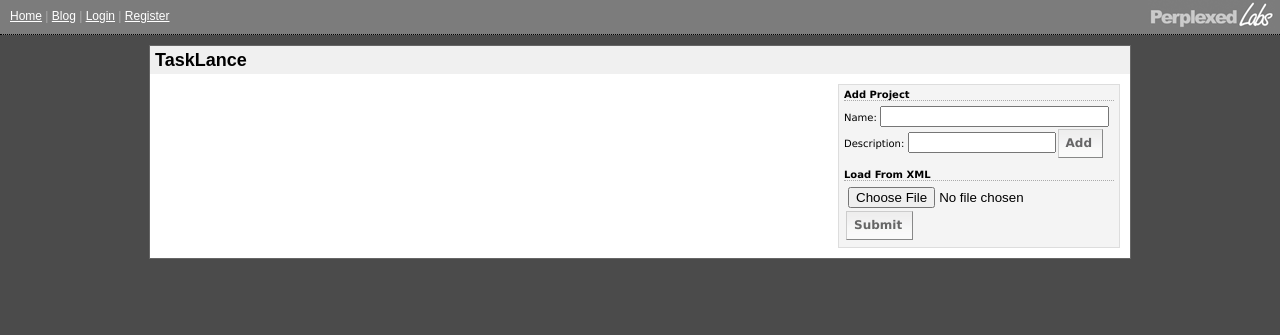
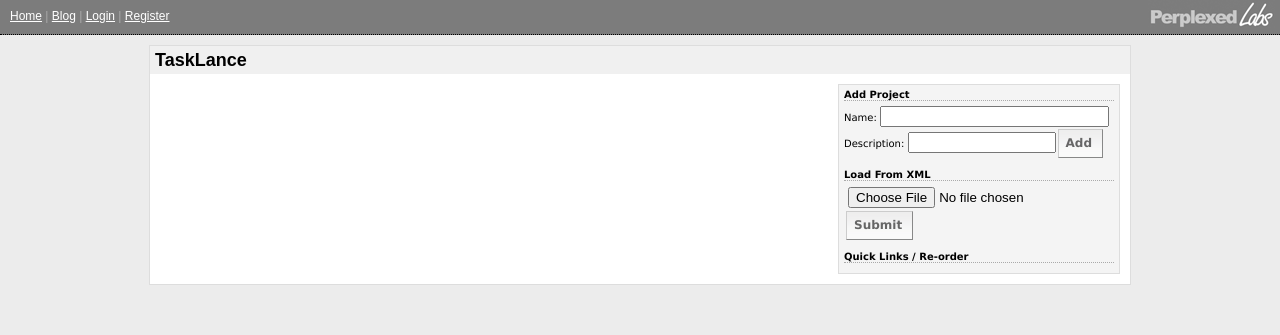
Before and after one commit to mreiferson/tasklance, a Django app: template apps/projman/templates/overview.html in a window 1280 px wide. Shown: the top 335 px of the page. Run offline with Django 3.2, Linux system fonts and the light colour scheme; the template is opened without the code that fills it, so the values that code supplies are empty, except form fields; tables that the repository leaves empty hold one stand-in row (values such as "Sample post"); form fields are guessed from the names that the template uses; parts of the project's set-up code (start-up, migrations or seed data) failed here and were passed over.

Commit message:
added sort to overview
git-svn-id: https://svn.vrenesis.com/tasklance/trunk@3397 e4e18489-d04f-4dbd-bd3b-2e29156f5e3f

```diff
--- a/apps/projman/templates/overview.html
+++ b/apps/projman/templates/overview.html
@@ -29,6 +29,20 @@
 					<div class="addHeader">Load From XML</div>
 					{% include "load.html" %}
 				</div>
+				<div class="links">
+					<div class="addHeader">Quick Links / Re-order</div>
+					<ul class="projectLinks" rel="project">
+						{% for project in request.account.project_set.all %}
+						<li class="projectLink" rel="{{ project.id }}"><span class="handle"><img src="/site_media/images/list_ordered.gif"/></span> <a href="#project{{ project.id }}">{{ project.name }}</a>
+							<ul class="categoryLinks" rel="category">
+							{% for category in project.category_set.all %}
+								<li class="categoryLink" rel="{{ category.id }}"><span class="handle"><img src="/site_media/images/list_ordered.gif"/></span> <a href="#category{{ category.id }}">{{ category.name }}</a></li>
+							{% endfor %}
+							</ul>
+						</li>
+						{% endfor %}
+					</ul>
+				</div>
 			</div>
 		</td>
 	</tr>
--- a/site_media/css/default.css
+++ b/site_media/css/default.css
@@ -68,7 +68,7 @@ a:hover {
 	margin: 10px auto;
 	padding: 0px;
 	background: #fff;
-	border: 1px solid #666;
+	border: 1px solid #ddd;
 }
 
 #banner {
--- a/templates/content.html
+++ b/templates/content.html
@@ -1,6 +1,11 @@
 {% extends "base.html" %}
 
 {% block main %}
+<style type="text/css">
+	body {
+		background: #ececec;
+	}
+</style>
 <div id="contentContainer">
 	<div id="banner">
 		{% if request.account.name %}{{ request.account.name}}: {{ request.account.description }}{% else %}TaskLance{% endif %}
```
